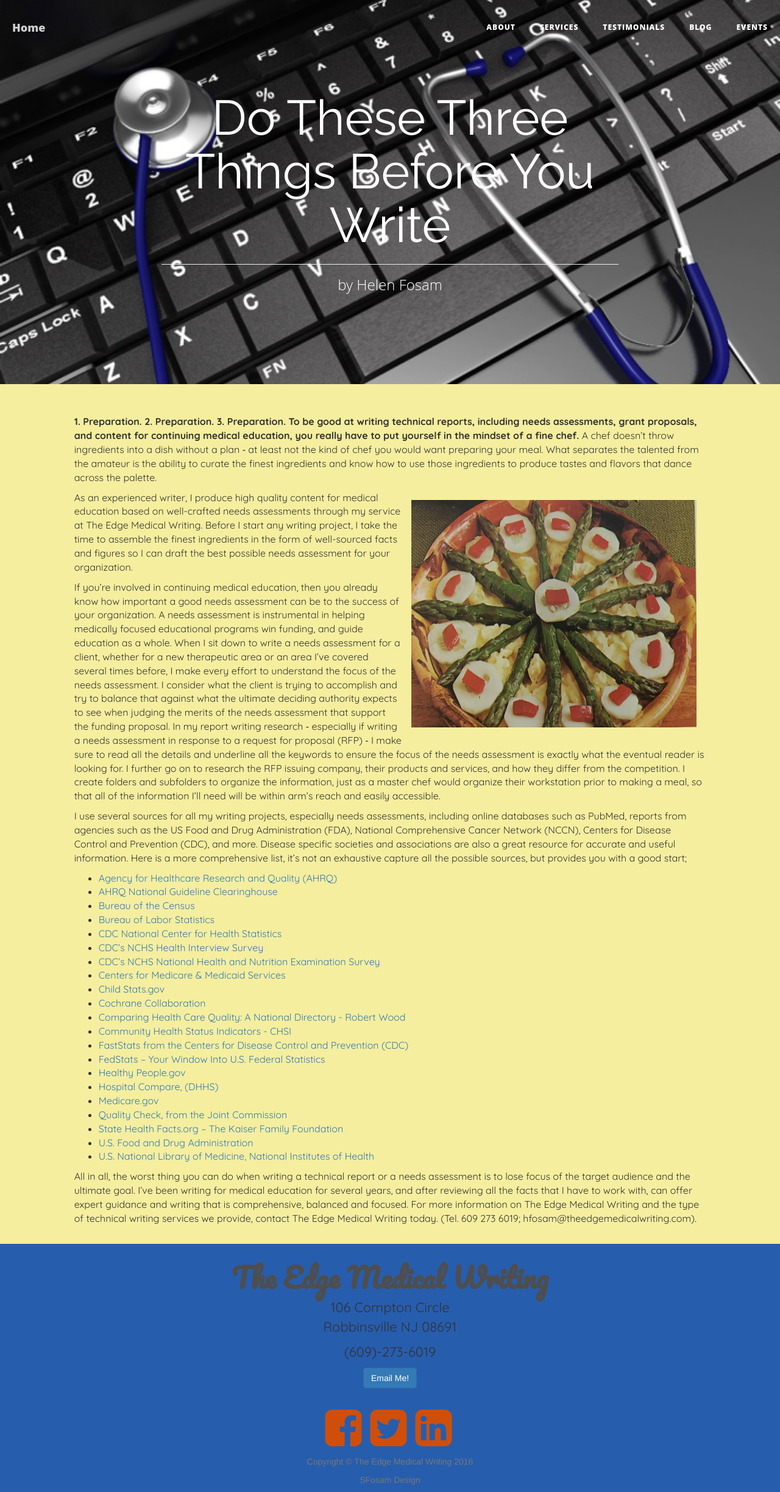
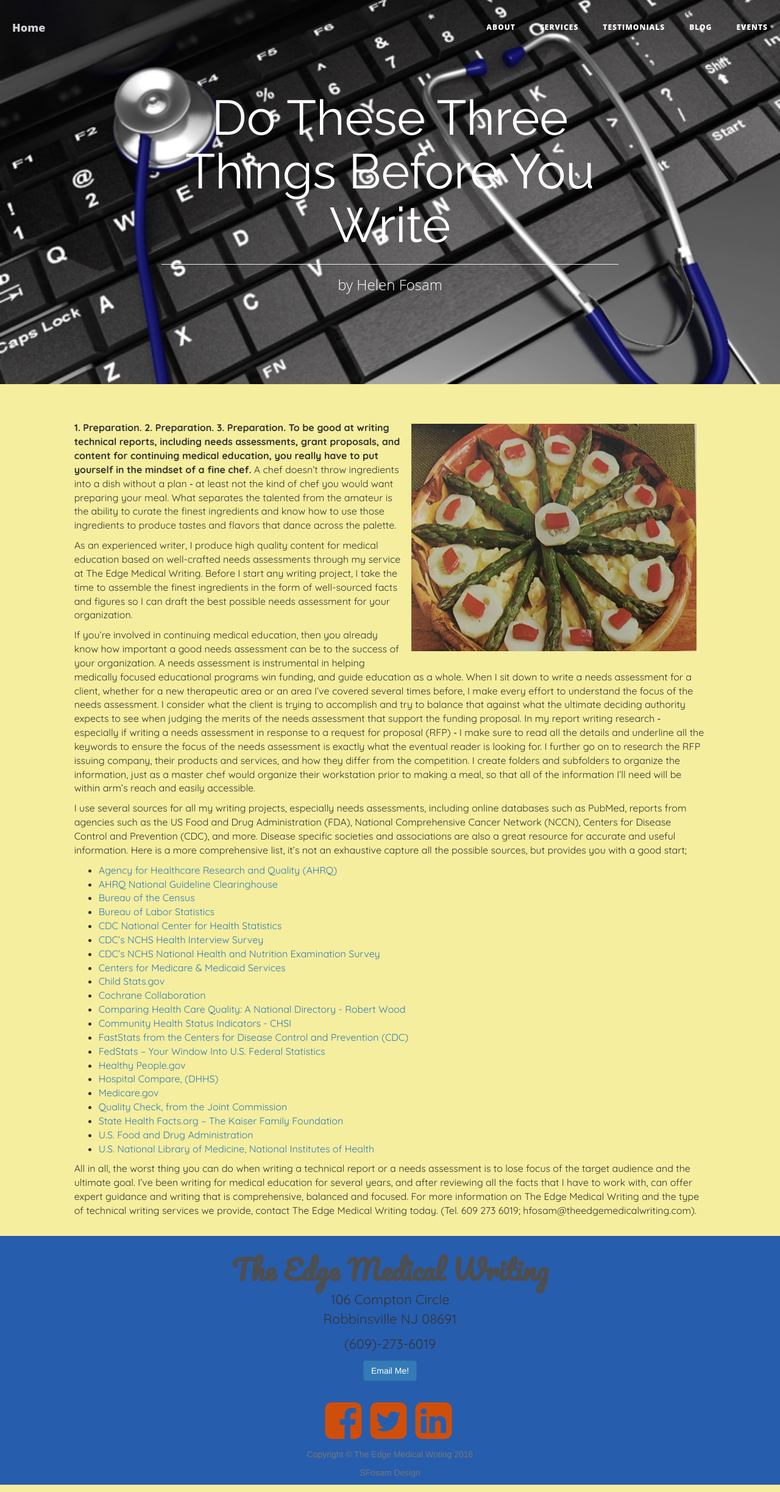
Before and after one commit to saltoriousSIG/theedge, a Jekyll site: the page built from _posts/blogs/2016-07-27-Do-These-Three-Things-Before-You-Write.md, in a window 1280 px wide. Shown: the whole page at 61% size. Built offline with Jekyll 4.4.1, drawn with Linux system fonts in a browser that asks for light colours.

Commit message:
Update 2016-07-27-Do-These-Three-Things-Before-You-Write.md

```diff
--- a/_posts/blogs/2016-07-27-Do-These-Three-Things-Before-You-Write.md
+++ b/_posts/blogs/2016-07-27-Do-These-Three-Things-Before-You-Write.md
@@ -6,10 +6,11 @@
 date: July 27, 2016
 category: blogs
 ---
-**1. Preparation. 2. Preparation. 3. Preparation. To be good at writing technical reports, including needs assessments, grant proposals, and content for continuing medical education, you really have to put yourself in the mindset of a fine chef.** A chef doesn’t throw ingredients into a dish without a plan ‑ at least not the kind of chef you would want preparing your meal. What separates the talented from the amateur is the ability to curate the finest ingredients and know how to use those ingredients to produce tastes and flavors that dance across the palette.
+
+![blog-nigeria-image-1](/assets/img/blog-2-img.png)
 
 
-![blog-nigeria-image-1](/assets/img/blog-2-img.png)
+**1. Preparation. 2. Preparation. 3. Preparation. To be good at writing technical reports, including needs assessments, grant proposals, and content for continuing medical education, you really have to put yourself in the mindset of a fine chef.** A chef doesn’t throw ingredients into a dish without a plan ‑ at least not the kind of chef you would want preparing your meal. What separates the talented from the amateur is the ability to curate the finest ingredients and know how to use those ingredients to produce tastes and flavors that dance across the palette.
 
 As an experienced writer, I produce high quality content for medical education based on well-crafted needs assessments through my service at The Edge Medical Writing. Before I start any writing project, I take the time to assemble the finest ingredients in the form of well-sourced facts and figures so I can draft the best possible needs assessment for your organization.
 
```
